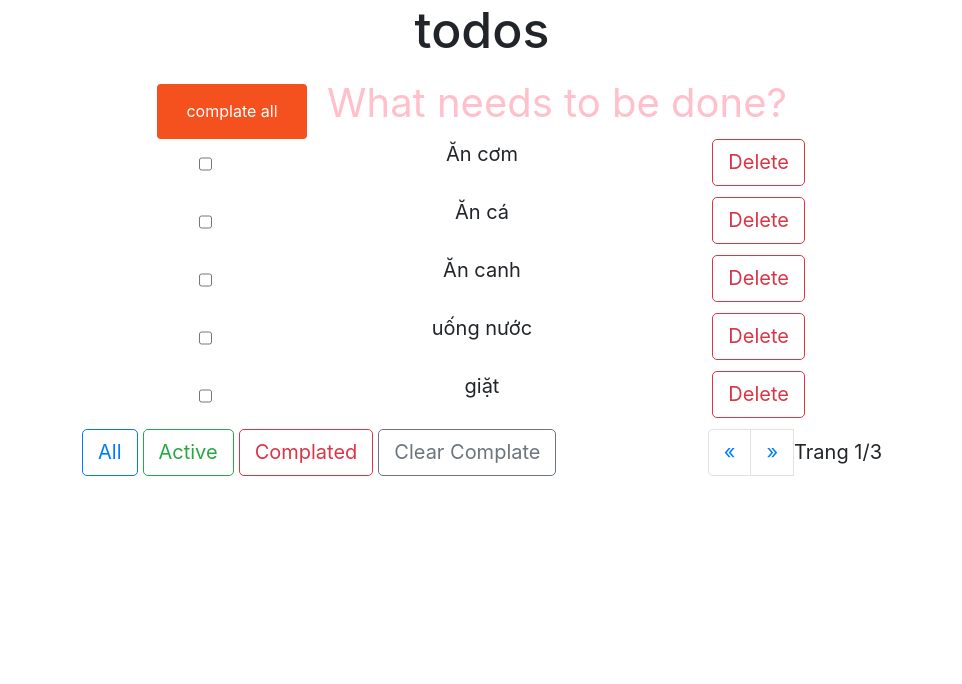
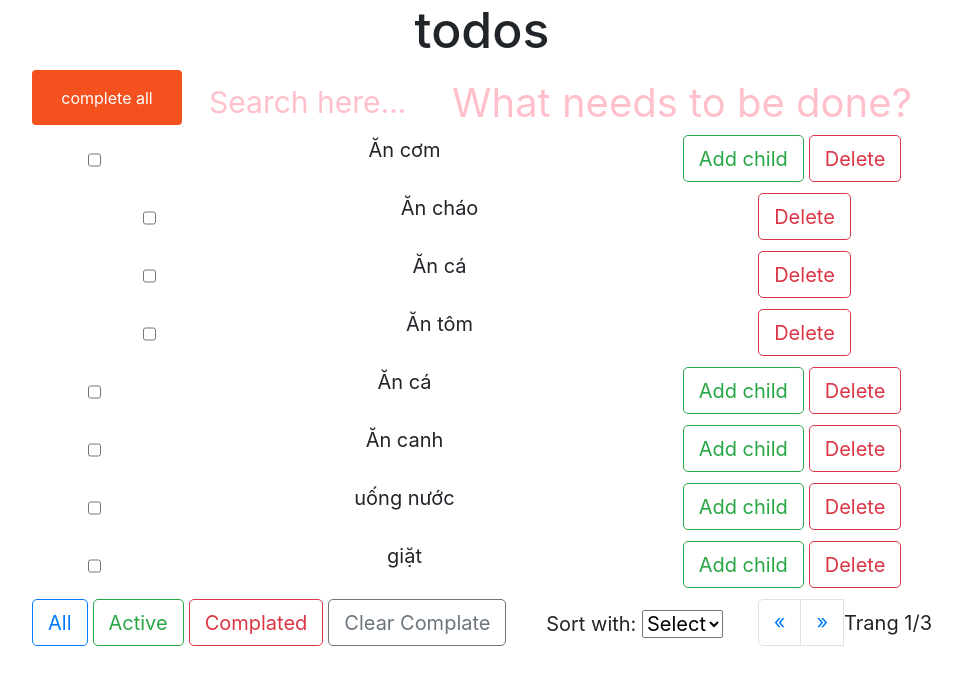
Before and after one commit to HienHao/todolist-react, a React (Create React App) app in the folder todolist/: page / in a window 1280 px wide. Shown: the top 684 px of the page, without its empty margins (158-1120 px from the left). Built offline with nearby package versions, Linux system fonts and the light colour scheme.

Commit message:
change function search

```diff
--- a/todolist/src/App.js
+++ b/todolist/src/App.js
@@ -11,42 +11,65 @@ class App extends Component{
         super(props);
         this.state = {
             listItems: [
-                {title: 'Ăn cơm', isComplate: false},
-                {title: 'Ăn cá', isComplate: false},
-                {title: 'Ăn canh', isComplate: false},
-                {title: 'uống nước', isComplate: false},
-                {title: 'giặt', isComplate: false},
-                {title: 'tắm', isComplate: false},
-                {title: 'Nấu cơm', isComplate: false},
-                {title: 'đi làm', isComplate: false},
-                {title: 'deadline', isComplate: false},
-                {title: 'ngồi', isComplate: false},
-                {title: 'nghỉ ngơi', isComplate: false},
-                {title: 'Ăn cơm trưa', isComplate: false},
-                {title: 'Ăn sáng', isComplate: false},
-                {title: 'Ăn tối', isComplate: false},
-                {title: 'đi học', isComplate: false}
+                {
+                    title: 'Ăn cơm',
+                    isComplete: false,
+                    children: [
+                        {title: 'Ăn cháo', isComplete: false, isChildren: true},
+                        {title: 'Ăn cá', isComplete: false, isChildren: true},
+                        {title: 'Ăn tôm', isComplete: false, isChildren: true},
                     ],
+                    isHaveChildren: true,
+                },
+                {title: 'Ăn cá', isComplete: false, children: [], isHaveChildren: false},
+                {title: 'Ăn canh', isComplete: false, children: [], isHaveChildren: false },
+                {title: 'uống nước', isComplete: false, children: [], isHaveChildren: false},
+                {title: 'giặt', isComplete: false, children: [], isHaveChildren: false},
+                {title: 'tắm', isComplete: false, children: [], isHaveChildren: false},
+                {title: 'Nấu cơm', isComplete: false, children: [], isHaveChildren: false},
+                {title: 'đi làm', isComplete: false, children: [], isHaveChildren: false},
+                {title: 'deadline', isComplete: false, children: [], isHaveChildren: false},
+                {title: 'ngồi', isComplete: false, children: [], isHaveChildren: false},
+                {title: 'nghỉ ngơi', isComplete: false, children: [], isHaveChildren: false},
+                {title: 'Ăn cơm trưa', isComplete: false, children: [], isHaveChildren: false},
+                {title: 'Ăn sáng', isComplete: false, children: [], isHaveChildren: false},
+                {title: 'Ăn tối', isComplete: false, children: [], isHaveChildren: false},
+                {title: 'đi học', isComplete: false, children: [], isHaveChildren: false}
+            ],
+            copyListItems: [],
             selected: 'all',
-            pageNumberState: 1
+            textContent: '',
+            searchTextContent: '',
+            pageNumberState: 1,
+            selectFiltersOption: 0
         }
     }
 
     handleAddItem = (item) => {
         const {listItems} = this.state;
-        listItems.push({title: item, isComplate: false});
+        listItems.push({title: item, isComplete: false});
         this.setState({listItems});
     }
 
-    handleClickCheckboxItem = (item, index) => {
+    handleClickCheckboxItem = (item, index, indexParent) => {
         const {listItems} = this.state;
-        listItems[index].isComplate = !listItems[index].isComplate;
+        if(item.isChildren) {
+            item.isComplete = !item.isComplete;
+            !item.isComplete && (listItems[indexParent].isComplete = false);
+            this.setState({listItems});
+        } else {
+            listItems[index].isComplete = !listItems[index].isComplete;
+            listItems[index].children.map( childItem => {
+                childItem.isComplete = !childItem.isComplete;
+            });
             this.setState({listItems}); // property shorthand
         }
+    }
 
-    handleClickedButtonDeleteItem = (item, index) => {
+    handleClickedButtonDeleteItem = (item, index, indexParent) => {
         const {listItems} = this.state;
-        listItems.splice(index, 1);
+        item.isChildren ? listItems[indexParent].children.splice(index, 1) : listItems.splice(index, 1);
+        // item.isComplete ? listItems.children.splice(index, 1) : listItems.splice(index, 1);
         return this.setState({listItems});
     }
 
@@ -56,7 +79,7 @@ class App extends Component{
 
     handleClearComplate = () => {
         const {listItems} = this.state;
-        const newListItems = listItems.filter( item => item.isComplate === false);
+        const newListItems = listItems.filter( item => item.isComplete === false);
         this.setState({listItems: newListItems})
     }
 
@@ -74,42 +97,153 @@ class App extends Component{
             }
         }
     }
+    change_alias = (alias) => {
+        let str = alias;
+        str = str.toLowerCase();
+        str = str.replace(/à|á|ạ|ả|ã|â|ầ|ấ|ậ|ẩ|ẫ|ă|ằ|ắ|ặ|ẳ|ẵ/g,"a");
+        str = str.replace(/è|é|ẹ|ẻ|ẽ|ê|ề|ế|ệ|ể|ễ/g,"e");
+        str = str.replace(/ì|í|ị|ỉ|ĩ/g,"i");
+        str = str.replace(/ò|ó|ọ|ỏ|õ|ô|ồ|ố|ộ|ổ|ỗ|ơ|ờ|ớ|ợ|ở|ỡ/g,"o");
+        str = str.replace(/ù|ú|ụ|ủ|ũ|ư|ừ|ứ|ự|ử|ữ/g,"u");
+        str = str.replace(/ỳ|ý|ỵ|ỷ|ỹ/g,"y");
+        str = str.replace(/đ/g,"d");
+        str = str.replace(/!|@|%|\^|\*|\(|\)|\+|\=|\<|\>|\?|\/|,|\.|\:|\;|\'|\"|\&|\#|\[|\]|~|\$|_|`|-|{|}|\||\\/g," ");
+        str = str.replace(/ + /g," ");
+        str = str.trim();
+        return str;
+    }
 
     handleClickComplateAll = () => {
         const {listItems} = this.state;
-        listItems.map(element => element.isComplate = true);
+        listItems.map(element => element.isComplete = true);
+        this.setState({listItems});
+    }
+
+    handleClickButtonAddChild = (index) => {
+        const {listItems, textContent} = this.state;
+        let pattenDataChildTodo = {
+            title: textContent,
+            isComplete: false,
+            isChildren: true
+        }
+        listItems[index].children.push(pattenDataChildTodo);
+        this.setState({listItems, isHaveChildren: true});
+    }
+
+    handleChangeText = (textContent) => {
+        this.setState({textContent});
+    }
+
+    handleSaveTextInputSearch = (value) => {
+        this.setState({searchTextContent: value});
+    }
+
+    handleSearch = (values) => {
+        const {listItems,searchTextContent} = this.state;
+        let {copyListItems} = this.state;
+        copyListItems = listItems;
+        // convert và filter
+        let testFilter = copyListItems.filter( item => this.change_alias(item.title).includes(this.change_alias(values)));
+        this.setState({copyListItems: testFilter});
+    }
+
+    handleSort = (selected) => {
+        const {listItems} = this.state;
+        debugger;
+        if(parseInt(selected) === 1) {
+            listItems.sort((a, b) => {
+                const titleA = this.change_alias(a.title);
+                const titleB = this.change_alias(b.title);
+                if(titleA < titleB) return -1;
+                if(titleA > titleB) return 1;
+                return 0;
+            });
+        }
         this.setState({listItems});
     }
 
     render() {
-        const {listItems, selected, pageNumberState} = this.state;
+        const {listItems, copyListItems, selected, searchTextContent, pageNumberState} = this.state;
         let startElements = (pageNumberState-1) * 5, endElements = startElements + 5;
         let limitPage = ~~(listItems.length / 4);
         return (
-            <div className="App"  style={{width: '800px', margin: 'auto'}}>
-                <Header addItem={this.handleAddItem} handleClickComplateAll={this.handleClickComplateAll}/>
+            <div className="App" style={{width: '900px', margin: 'auto'}}>
+                <Header
+                    addItem={this.handleAddItem}
+                    handleClickComplateAll={this.handleClickComplateAll}
+                    handleChangeText ={this.handleChangeText}
+                    handleSaveTextInputSearch = {this.handleSaveTextInputSearch}
+                    handleSearch = {this.handleSearch}
+                />
                 {
-                    listItems && listItems.map((item, index) => {
+                    !searchTextContent ? (listItems && listItems.map((item, index) => {
                         let flag = false;
-                        if(selected === 'active' && !item.isComplate) flag = true;
-                        if(selected === 'complate' && item.isComplate) flag = true;
+                        if(selected === 'active' && !item.isComplete) flag = true;
+                        if(selected === 'complate' && item.isComplete) flag = true;
                         if(selected === 'all') flag = true;
-                        if(flag && endElements > index && startElements <= index) {
-                            return (<Item item={item}
+                        if(flag && startElements <= index && endElements > index) {
+                            return (
+                                <div>
+                                    <Item item={item}
                                           key={index}
                                           onItemClickedCheckbox={this.handleClickCheckboxItem}
                                           index={index}
                                           onItemClickedButtonDelete={this.handleClickedButtonDeleteItem}
+                                          onClickButtonAddChild={this.handleClickButtonAddChild}
+                                    />
+                                    <div style={{marginLeft: '60px'}}>
+                                        {item.children && item.children.map( (element, indexChild) => {
+                                            return (<Item item={element}
+                                                          key={index}
+                                                          onItemClickedCheckbox={this.handleClickCheckboxItem}
+                                                          index={indexChild}
+                                                          indexParent ={index}
+                                                          onItemClickedButtonDelete={this.handleClickedButtonDeleteItem}
                                             />)
+                                        } )}
+                                    </div>
+                                </div>
+                            )
                         }
-                    })
+                        // neu search
+                    })) : (copyListItems.map((item, index) => {
+                        let flag = false;
+                        if(selected === 'active' && !item.isComplete) flag = true;
+                        if(selected === 'complate' && item.isComplete) flag = true;
+                        if(selected === 'all') flag = true;
+                        if(flag) {
+                            return (
+                                <div>
+                                    <Item item={item}
+                                          key={index}
+                                          onItemClickedCheckbox={this.handleClickCheckboxItem}
+                                          index={index}
+                                          onItemClickedButtonDelete={this.handleClickedButtonDeleteItem}
+                                          onClickButtonAddChild={this.handleClickButtonAddChild}
+                                    />
+                                    <div style={{marginLeft: '60px'}}>
+                                        {item.children && item.children.map( (element, indexChild) => {
+                                            return (<Item item={element}
+                                                          key={index}
+                                                          onItemClickedCheckbox={this.handleClickCheckboxItem}
+                                                          index={indexChild}
+                                                          indexParent ={index}
+                                                          onItemClickedButtonDelete={this.handleClickedButtonDeleteItem}
+                                            />)
+                                        } )}
+                                    </div>
+                                </div>
+                            )
                         }
+                    }))
+                }
+
                 <Footer handleClicked={this.handleClicked}
                         handleClearComplate={this.handleClearComplate}
                         handlePagination = {this.handlePagination}
                         pageNumber = {pageNumberState}
                         limitPage = {limitPage}
-
+                        handleSort = {this.handleSort}
                 />
             </div>
         );
--- a/todolist/src/components/toDo/index.js
+++ b/todolist/src/components/toDo/index.js
@@ -1,41 +1,53 @@
 import React, {Component} from 'react';
+
+import ChildTodo from "../../pages/inputData/childTodo";
+
 import './index.css';
+
 export default class Item extends Component {
     constructor(props) {
         super(props);
         this.clickedCheckbox = this.clickedCheckbox.bind(this);
     }
     clickedCheckbox() {
-        this.props.onItemClickedCheckbox(this.props.item, this.props.index);
+        const {item, index, indexParent} = this.props;
+        this.props.onItemClickedCheckbox(item,index, indexParent);
     }
     clickedButtonDeleteItem = () => {
-        this.props.onItemClickedButtonDelete(this.props.item, this.props.index);
+        const {item, index, indexParent} = this.props;
+        this.props.onItemClickedButtonDelete(item, index, indexParent);
     }
+
     render() {
-        const { isComplate, title, index} = this.props.item;
-        const checkedItem = isComplate ? true : false;
-        let test = <input type="checkbox"
-                          className={'inputCheckbox'}
-                          checked={checkedItem}
-                          onClick={this.clickedCheckbox}
-        />;
+        const { item, index, onClickButtonAddChild } = this.props;
+        const checkedItem = item.isComplete ? true : false;
         return(
-            <div className= {`item-${index} ${isComplate ? 'isComplate':''} itemTodo`} >
+            <div className= {`item-${index} ${item.isComplete ? 'isComplate':''} itemTodo`} >
               <div className={'row'}>
-                  <div className="col-md-4">
-                      {/*<input type="checkbox"*/}
-                      {/*       className={'inputCheckbox'}*/}
-                      {/*       checked={checkedItem}*/}
-                      {/*       onClick={this.clickedCheckbox}*/}
-                      {/*/>*/}
-                      {test}
+                  <div className="col-md-2">
+                      <input type="checkbox"
+                             className={'inputCheckbox'}
+                             checked={checkedItem}
+                             onClick={this.clickedCheckbox}
+                      />
                   </div>
-                  <div className="col-md-4">
-                      <p>{title}</p>
-                  </div>
-                  <div className="col-md-4">
-                      <button onClick={this.clickedButtonDeleteItem} className={'btn btn-outline-danger'}>Delete</button>
-                  </div>
+                      <div className="col-md-6">
+                          <p>{item.title}</p>
+                          <div className={'child-todo'}></div>
+                      </div>
+                      <div className="col-md-4">
+                          {
+                              !item.isChildren && <button
+                                  className={'add-chid btn btn-outline-success'}
+                                  onClick={() => onClickButtonAddChild(index)}
+                              >Add child</button>
+                          }
+                          <button
+                              onClick={this.clickedButtonDeleteItem}
+                              className={'btn btn-outline-danger'}
+                              style={{marginLeft: '5px'}}
+                          >Delete</button>
+                      </div>
               </div>
           </div>
         );
--- a/todolist/src/pages/footer/index.js
+++ b/todolist/src/pages/footer/index.js
@@ -2,8 +2,15 @@ import React, {Component} from "react";
 import './index.css';
 
 export default class Footer extends Component {
+    constructor(props) {
+        super(props);
+    }
+    handleChange = (event) => {
+        this.props.handleSort(event.target.value);
+    }
     render() {
-        const { handleClicked, handleClearComplate, handlePagination, pageNumber, limitPage } = this.props;
+        const { handleClicked, handleClearComplate, handlePagination, pageNumber, limitPage, handleFilter } = this.props;
+
         return(
             <div className={'footer'} style={{display: 'flex', justifyContent: 'space-between'}}>
                 <div className={'button'}>
@@ -11,6 +18,13 @@ export default class Footer extends Component {
                     <button className={'btn btn-outline-success'} onClick={ () => handleClicked('active')}>Active</button>
                     <button className={'btn btn-outline-danger'} onClick={() => handleClicked('complate')}>Complated</button>
                     <button className={'btn btn-outline-secondary'} onClick={handleClearComplate}>Clear Complate</button>
+                </div>
+                <div className={'drop-filter'} style={{marginTop: '10px'}}>
+                    Sort with: <select onChange={this.handleChange}>
+                    <option value={0} selected={true}>Select</option>
+                    <option value={1}>A-Z</option>
+                    <option value={2}>No</option>
+                </select>
                 </div>
                 <div className={'pagination'} style={{display: 'flex'}}>
                     <nav>
@@ -31,6 +45,7 @@ export default class Footer extends Component {
                     </ul>
                 </nav>
                 </div>
+
             </div>
         );
     }
--- a/todolist/src/pages/inputData/InputData.js
+++ b/todolist/src/pages/inputData/InputData.js
@@ -4,28 +4,49 @@ import './index.css';
 class InputData extends Component {
     constructor(props) {
         super(props);
+
         this.state = {
             contentInput:'',
+            contentInputSearch:''
         }
     }
 
     handleInput = event => {
-        this.setState( {contentInput: event.target.value});
+        const {value} = event.target;
+        this.setState( {contentInput: value});
+        this.props.handleChangeText(value);
     }
+
     handleKeyDown = event => {
+        const {contentInput} = this.state;
         if(event.key === 'Enter') {
-            this.props.addItem(this.state.contentInput);
+            this.props.addItem(contentInput);
         }
     }
 
+    handleSaveTextInputSearch = (event) => {
+        const {value} = event.target;
+        this.setState( {contentInputSearch: value});
+        this.props.handleSaveTextInputSearch(value);
+        this.props.handleSearch(value);
+    }
+
+
     render() {
         const {handleClickComplateAll} = this.props;
+        // console.log('Render: ', this.state.contentInputSearch);
         return(
-            <header className={'header'}>
+            <header className={'header'} >
                 <h1>todos</h1>
                 {/* <App test={'test'} />*/}
-                <div className={'newInputData'}>
-                    <button className={'complateAll'} onClick={handleClickComplateAll}>complate all</button>
+                <div className={'newInputData'} style={{display: 'flex', justifyContent: 'space-between'}}>
+                    <button className={'complateAll'} onClick={handleClickComplateAll}>complete all</button>
+                    <input className={'filter-todos'}
+                           type={'text'} style={{width: '200px', fontSize: '30px'}}
+                           placeholder={'Search here...'}
+                           value={this.state.contentInputSearch}
+                           onChange={this.handleSaveTextInputSearch}
+                    />
                     <input
                         className={'newTodo'}
                         type="text"
--- /dev/null
+++ b/todolist/src/pages/inputData/childTodo.js
@@ -0,0 +1,15 @@
+import React, {Component} from 'react';
+
+export default class ChildTodo extends Component {
+    constructor(props) {
+        super(props);
+        this.state = {
+            contentChildTodo: ''
+        }
+    }
+    render() {
+        return(
+            <input type={'text'} placeholder={'What needs to be done?'}/>
+        )
+    }
+}
--- a/todolist/src/pages/inputData/index.css
+++ b/todolist/src/pages/inputData/index.css
@@ -11,10 +11,6 @@ input {
     border: bisque;
     /*padding: 10px;*/
     font-size: 2em;
-}
-
-::-webkit-input-placeholder { /* Chrome/Opera/Safari */
-    color: pink;
 }
 .newTodo {
     width: 500px;
@@ -32,3 +28,7 @@ input {
     border-radius: 4px;
     cursor: pointer;
 }
+
+::-webkit-input-placeholder { /* Chrome/Opera/Safari */
+    color: pink;
+}
```
Also changed, not shown: todolist/src/common/sortName.js (added, +7 -0 lines), todolist/src/pages/inputData/childTodo.css (added), 1 other file (tests, documents, lock files or other folders). Lines whose indentation alone changed are shown as unchanged.
